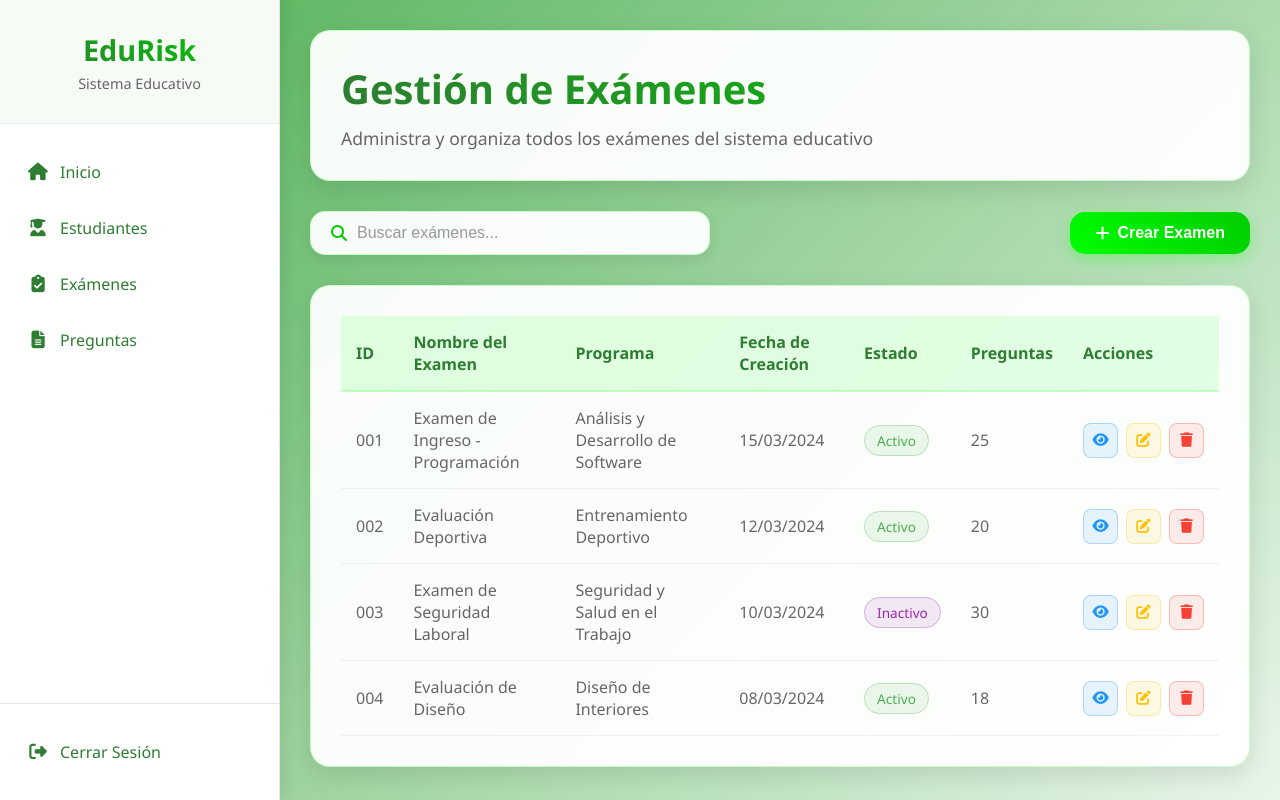
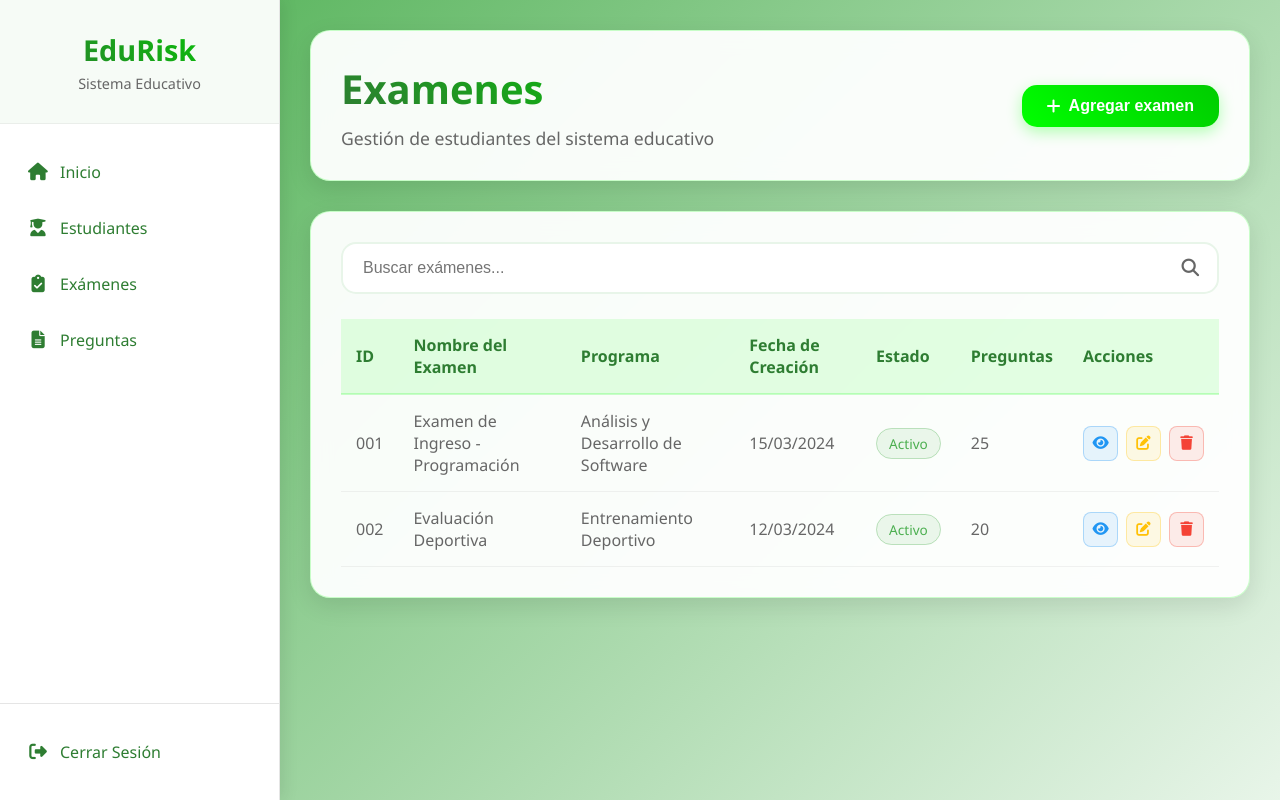
Before and after one commit to ElEmpirico10/EduRisk-dashboard, a PHP site: page /examen in a window 1280 px wide. Run offline with PHP 8.4, Linux system fonts and the light colour scheme.

Commit message:
modifique la vista del examen y corregi detalles

```diff
--- a/src/app/views/examen.php
+++ b/src/app/views/examen.php
@@ -14,24 +14,27 @@
     <!-- Contenido principal -->
     <div class="main">
         <div class="main-header">
-            <h1>Gestión de Exámenes</h1>
-            <p>Administra y organiza todos los exámenes del sistema educativo</p>
-        </div>
-
-        <!-- Controles -->
-        <div class="controls">
-            <div class="search-container">
-                <i class="fas fa-search"></i>
-                <input type="text" placeholder="Buscar exámenes..." id="searchInput">
+            <div>
+                <h1>Examenes</h1>
+                <p>Gestión de estudiantes del sistema educativo</p>
             </div>
-            <button class="btn-primary" onclick="crearExamen()">
+            <button class="btn-crear" onclick="openModal('createModal')">
                 <i class="fas fa-plus"></i>
-                Crear Examen
+                Agregar examen
             </button>
         </div>
 
+
+
         <!-- Tabla de exámenes -->
         <div class="table-container">
+
+            <div class="search-bar">
+
+                <input type="text" class='search-input' placeholder="Buscar exámenes..." id="search-input">
+                <i class="fas fa-search search-icon"></i>
+            </div>
+
             <table class="table" id="examenesTable">
                 <thead>
                     <tr>
@@ -87,48 +90,8 @@
                             </div>
                         </td>
                     </tr>
-                    <tr>
-                        <td>003</td>
-                        <td>Examen de Seguridad Laboral</td>
-                        <td>Seguridad y Salud en el Trabajo</td>
-                        <td>10/03/2024</td>
-                        <td><span class="status-badge status-inactive">Inactivo</span></td>
-                        <td>30</td>
-                        <td>
-                            <div class="action-buttons">
-                                <button class="btn-action btn-view" onclick="verExamen(3)" title="Ver">
-                                    <i class="fas fa-eye"></i>
-                                </button>
-                                <button class="btn-action btn-edit" onclick="modificarExamen(3)" title="Modificar">
-                                    <i class="fas fa-edit"></i>
-                                </button>
-                                <button class="btn-action btn-delete" onclick="eliminarExamen(3)" title="Eliminar">
-                                    <i class="fas fa-trash"></i>
-                                </button>
-                            </div>
-                        </td>
-                    </tr>
-                    <tr>
-                        <td>004</td>
-                        <td>Evaluación de Diseño</td>
-                        <td>Diseño de Interiores</td>
-                        <td>08/03/2024</td>
-                        <td><span class="status-badge status-active">Activo</span></td>
-                        <td>18</td>
-                        <td>
-                            <div class="action-buttons">
-                                <button class="btn-action btn-view" onclick="verExamen(4)" title="Ver">
-                                    <i class="fas fa-eye"></i>
-                                </button>
-                                <button class="btn-action btn-edit" onclick="modificarExamen(4)" title="Modificar">
-                                    <i class="fas fa-edit"></i>
-                                </button>
-                                <button class="btn-action btn-delete" onclick="eliminarExamen(4)" title="Eliminar">
-                                    <i class="fas fa-trash"></i>
-                                </button>
-                            </div>
-                        </td>
-                    </tr>
+
+
                 </tbody>
             </table>
         </div>
@@ -136,7 +99,7 @@
 
     <script>
         // Función de búsqueda
-        document.getElementById('searchInput').addEventListener('input', function(e) {
+        document.getElementById('search-input').addEventListener('input', function(e) {
             const searchTerm = e.target.value.toLowerCase();
             const tableBody = document.getElementById('examenesTableBody');
             const rows = tableBody.getElementsByTagName('tr');
--- a/src/public/css/examen.css
+++ b/src/public/css/examen.css
@@ -125,7 +125,7 @@
             min-height: 100vh;
         }
 
-        .main-header {
+         .main-header {
             background: rgba(255, 255, 255, 0.95);
             backdrop-filter: blur(10px);
             border-radius: 20px;
@@ -133,6 +133,9 @@
             margin-bottom: 30px;
             box-shadow: 0 8px 25px rgba(0, 0, 0, 0.1);
             border: 1px solid rgba(0, 255, 0, 0.2);
+            display: flex;
+            justify-content: space-between;
+            align-items: center;
         }
 
         .main-header h1 {
@@ -150,51 +153,11 @@
             font-size: 1.1rem;
         }
 
-        .controls {
-            display: flex;
-            justify-content: space-between;
-            align-items: center;
-            margin-bottom: 30px;
-            gap: 20px;
-            flex-wrap: wrap;
-        }
-
-        .search-container {
-            display: flex;
-            align-items: center;
-            background: rgba(255, 255, 255, 0.95);
-            backdrop-filter: blur(10px);
-            border-radius: 15px;
-            padding: 12px 20px;
-            box-shadow: 0 5px 15px rgba(0, 0, 0, 0.08);
-            border: 1px solid rgba(0, 255, 0, 0.2);
-            flex: 1;
-            max-width: 400px;
-        }
-
-        .search-container i {
-            color: #00cc00;
-            margin-right: 10px;
-        }
-
-        .search-container input {
-            border: none;
-            outline: none;
-            background: transparent;
-            flex: 1;
-            font-size: 1rem;
-            color: #333;
-        }
-
-        .search-container input::placeholder {
-            color: #999;
-        }
-
-        .btn-primary {
+        .btn-crear {
             background: linear-gradient(45deg, #00ff00, #00cc00);
             color: white;
+            padding: 12px 25px;
             border: none;
-            padding: 12px 25px;
             border-radius: 15px;
             font-size: 1rem;
             font-weight: 600;
@@ -206,9 +169,43 @@
             gap: 8px;
         }
 
-        .btn-primary:hover {
+        .btn-crear:hover {
             transform: translateY(-2px);
-            box-shadow: 0 8px 20px rgba(0, 255, 0, 0.4);
+            box-shadow: 0 8px 25px rgba(0, 255, 0, 0.4);
+        }
+
+
+
+
+
+        .search-bar {
+            margin-bottom: 25px;
+            position: relative;
+        }
+
+        .search-input {
+            width: 100%;
+            padding: 15px 50px 15px 20px;
+            border: 2px solid #e8f5e9;
+            border-radius: 15px;
+            font-size: 1rem;
+            transition: all 0.3s ease;
+            background: white;
+        }
+
+        .search-input:focus {
+            outline: none;
+            border-color: #00cc00;
+            box-shadow: 0 0 0 3px rgba(0, 204, 0, 0.1);
+        }
+
+        .search-icon {
+            position: absolute;
+            right: 20px;
+            top: 50%;
+            transform: translateY(-50%);
+            color: #666;
+            font-size: 1.1rem;
         }
 
         .table-container {
@@ -369,21 +366,14 @@
                 padding: 20px;
             }
 
-            .controls {
-                flex-direction: column;
-                align-items: stretch;
-            }
 
-            .search-container {
-                max-width: none;
-            }
+
+
 
             .main-header {
-                padding: 20px;
-            }
-
-            .main-header h1 {
-                font-size: 2rem;
+                flex-direction: column;
+                gap: 20px;
+                text-align: center;
             }
 
             .table-container {
```
